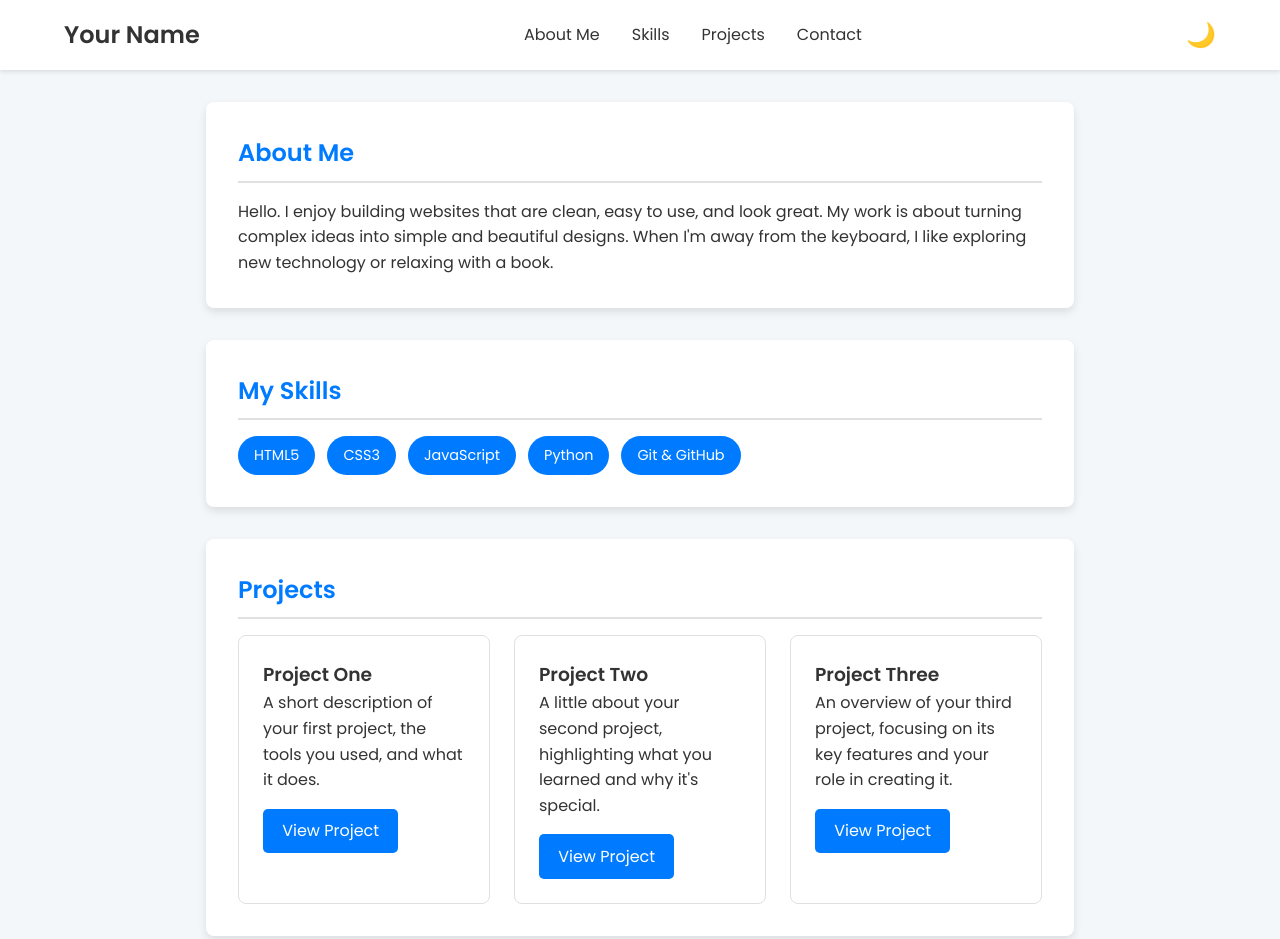
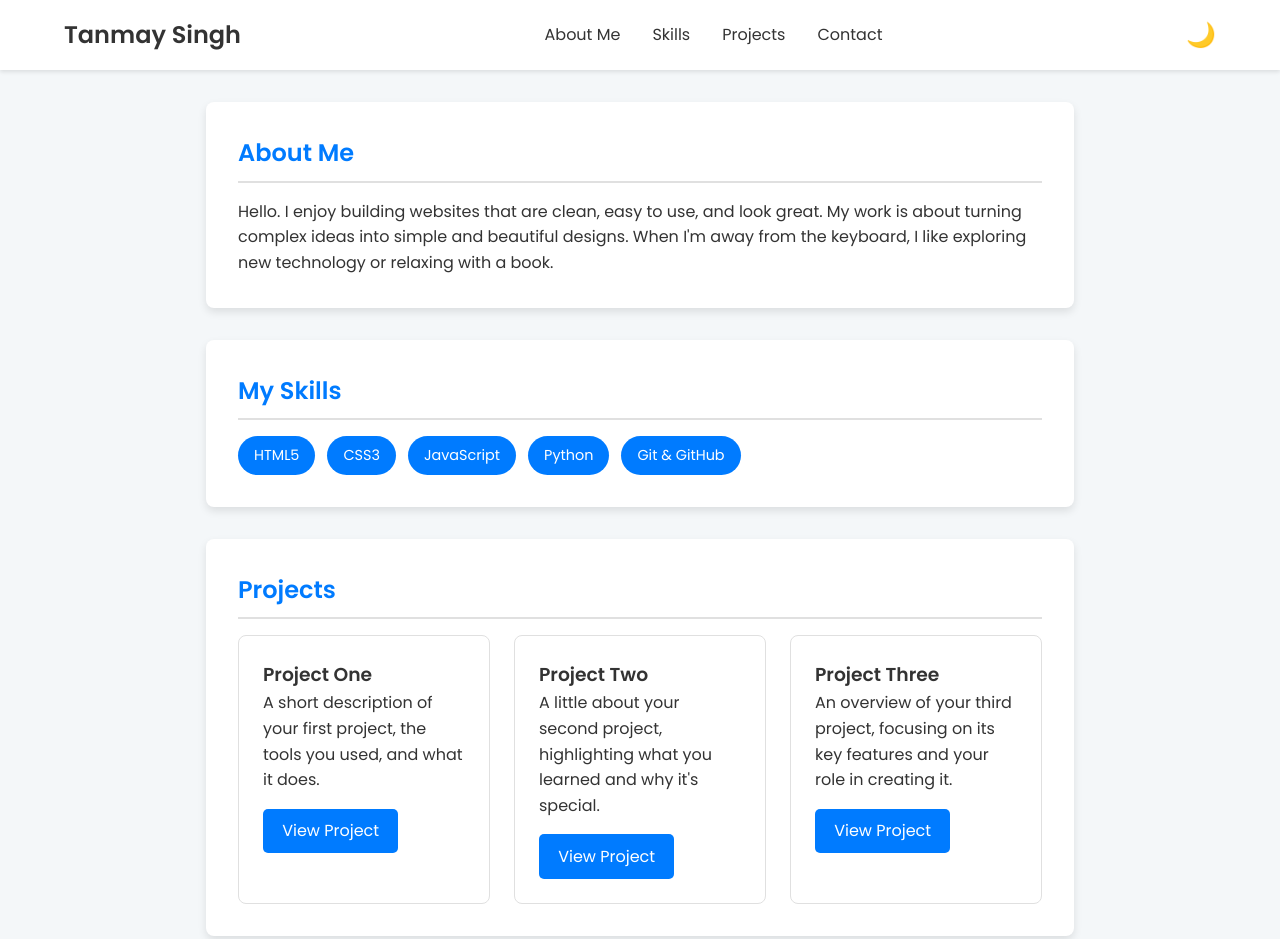
Before and after one commit to brocode1021/TASK-1, a plain HTML site: page index.html in a window 1280 px wide. Shown: the top 939 px of the page. Drawn offline with Linux system fonts and the light colour scheme.

Commit message:
Fix HTML structure and update personal name

```diff
--- a/index.html
+++ b/index.html
@@ -11,7 +11,7 @@
 
     <header>
         <nav>
-            <div class="logo">Your Name</div>
+            <div class="logo">Tanmay Singh</div>
             <ul class="nav-links">
                 <li><a href="#about">About Me</a></li>
                 <li><a href="#skills">Skills</a></li>
```
